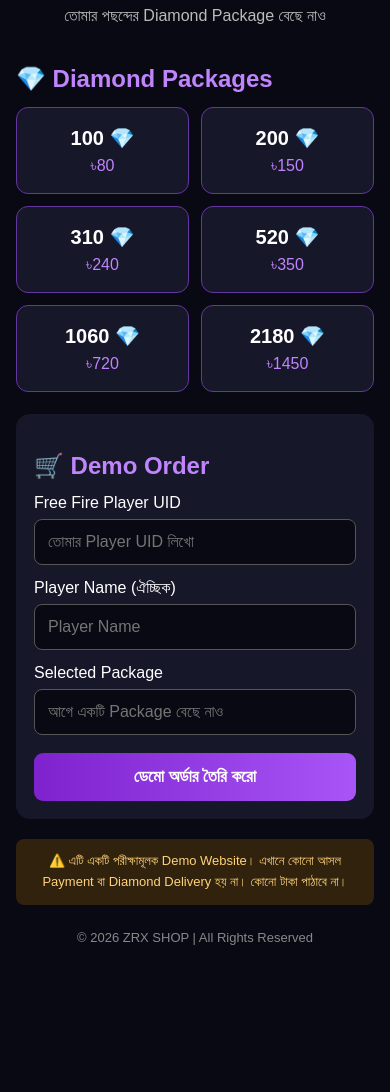
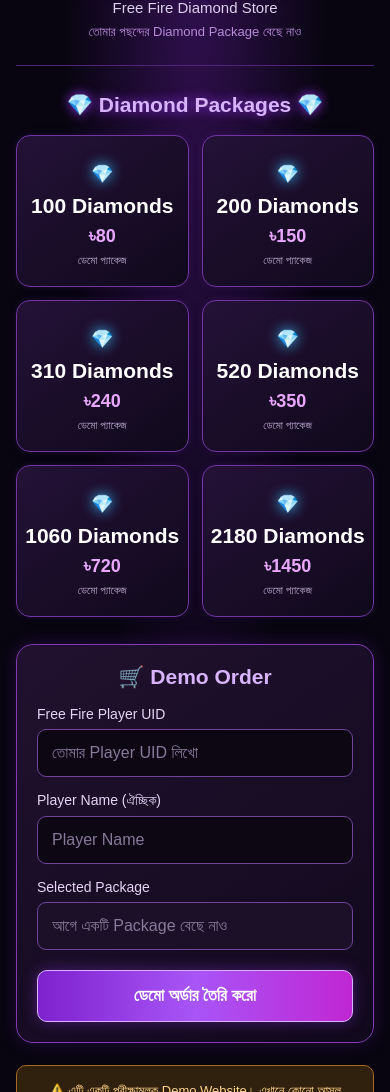
Before and after one commit to pixzerox15-design/zrx-topup-backend, a plain HTML site: page index.html in a window 390 px wide. Shown: the part 100-1192 px from the top of the page. Before the commit the page ends 1071 px from the top, so only its background shows below. Drawn offline with Linux system fonts and the light colour scheme.

Commit message:
Refactor index.html with updated styles and structure
Updated styles and structure of the index.html file, including changes to the title, layout, and button functionalities. Enhanced the visual design with new CSS variables and improved responsiveness.

```diff
--- a/index.html
+++ b/index.html
@@ -4,7 +4,7 @@
 <head>
 <meta charset="UTF-8">
 <meta name="viewport" content="width=device-width, initial-scale=1.0">
-<title>ZRX SHOP - Free Fire Diamond</title>
+<title>ZRX SHOP - Purple Neon</title>
 
 <style>
 * {
@@ -13,141 +13,232 @@
   padding: 0;
 }
 
+:root {
+  --purple: #a855f7;
+  --light: #d8b4fe;
+  --pink: #e879f9;
+  --bg: #080510;
+  --card: #160d25;
+}
+
 body {
   font-family: Arial, sans-serif;
-  background: #090914;
-  color: white;
+  background:
+    radial-gradient(ellipse at top, #321052 0%, transparent 48%),
+    var(--bg);
+  color: #fff;
   padding: 16px;
+  min-height: 100vh;
 }
 
 .container {
-  max-width: 500px;
+  max-width: 560px;
   margin: auto;
 }
 
 header {
   text-align: center;
-  padding: 20px 0;
+  padding: 28px 10px 25px;
+  border-bottom: 1px solid #512477;
 }
 
 .logo {
-  font-size: 32px;
-  font-weight: bold;
-  color: #c084fc;
-  letter-spacing: 2px;
+  font-size: 38px;
+  font-weight: 900;
+  letter-spacing: 4px;
+  color: var(--light);
+  text-shadow: 0 0 10px #a855f7, 0 0 25px #9333ea;
 }
 
-header p {
-  color: #bbb;
-  margin-top: 8px;
+.tagline {
+  color: #ddd0ed;
+  margin-top: 12px;
+  font-size: 15px;
 }
 
-h2 {
-  margin: 20px 0 14px;
-  color: #c084fc;
+.subtag {
+  color: #b78ad8;
+  margin-top: 8px;
+  font-size: 13px;
+}
+
+.section-title {
+  color: var(--light);
+  text-align: center;
+  margin: 27px 0 18px;
+  font-size: 21px;
+  text-shadow: 0 0 12px #9333ea;
 }
 
 .packages {
   display: grid;
-  grid-template-columns: 1fr 1fr;
-  gap: 12px;
+  grid-template-columns: repeat(2, 1fr);
+  gap: 13px;
 }
 
 .package {
-  background: #17172a;
-  border: 1px solid #6535a0;
-  border-radius: 12px;
-  padding: 18px 8px;
+  width: 100%;
+  background: linear-gradient(145deg, #241137, #10091b);
+  border: 1px solid #7135a5;
+  border-radius: 14px;
+  padding: 19px 8px;
   text-align: center;
+  color: white;
   cursor: pointer;
-  transition: 0.2s;
+  transition: .2s;
+  box-shadow: 0 0 10px #7e22ce22;
 }
 
 .package:hover,
 .package.selected {
-  background: #38205b;
-  border: 2px solid #c084fc;
+  border: 2px solid #d8b4fe;
+  background: linear-gradient(145deg, #55217c, #261039);
+  box-shadow: 0 0 12px #a855f7, 0 0 25px #9333ea55;
+  transform: translateY(-2px);
+}
+
+.diamond {
+  display: block;
+  font-size: 28px;
+  margin-bottom: 9px;
+  filter: drop-shadow(0 0 7px #38bdf8);
 }
 
 .package strong {
   display: block;
-  font-size: 20px;
-  color: #fff;
+  font-size: 21px;
 }
 
 .package span {
   display: block;
+  margin-top: 8px;
+  color: #e9a8ff;
+  font-size: 18px;
+  font-weight: bold;
+}
+
+.package small {
+  display: block;
+  color: #bda8d0;
   margin-top: 7px;
-  color: #c084fc;
+  font-size: 11px;
 }
 
 .form-box {
-  background: #17172a;
-  padding: 18px;
-  border-radius: 14px;
-  margin-top: 22px;
+  background: linear-gradient(145deg, #21112f, #11091c);
+  border: 1px solid #8139b7;
+  border-radius: 17px;
+  padding: 20px;
+  margin-top: 27px;
+  box-shadow: 0 0 18px #9333ea33;
+}
+
+.form-box h2 {
+  color: var(--light);
+  text-align: center;
+  font-size: 21px;
+  margin-bottom: 17px;
 }
 
 label {
   display: block;
-  margin: 14px 0 7px;
+  margin: 15px 0 7px;
+  color: #e7d4f7;
+  font-size: 14px;
 }
 
 input {
   width: 100%;
-  padding: 13px;
-  border: 1px solid #555;
-  border-radius: 8px;
-  background: #090914;
+  padding: 14px;
+  border: 1px solid #71439a;
+  border-radius: 9px;
+  background: #0c0713;
   color: white;
   font-size: 16px;
+  outline: none;
 }
 
-button {
+input:focus {
+  border-color: #d8b4fe;
+  box-shadow: 0 0 10px #a855f766;
+}
+
+input::placeholder {
+  color: #89799b;
+}
+
+input[readonly] {
+  color: #e9b5ff;
+  background: #1b1028;
+}
+
+button.order-btn {
   width: 100%;
-  padding: 14px;
-  margin-top: 18px;
-  border: none;
-  border-radius: 9px;
-  background: linear-gradient(90deg, #7e22ce, #a855f7);
+  padding: 15px;
+  margin-top: 20px;
+  border: 1px solid #d8b4fe;
+  border-radius: 10px;
+  background: linear-gradient(90deg, #7e22ce, #a855f7, #c026d3);
   color: white;
   font-size: 17px;
   font-weight: bold;
   cursor: pointer;
+  box-shadow: 0 0 15px #9333ea66;
+  transition: .2s;
+}
+
+button.order-btn:hover {
+  box-shadow: 0 0 22px #c084fc;
 }
 
 button:disabled {
-  opacity: 0.6;
+  opacity: .6;
   cursor: not-allowed;
 }
 
 #result {
   display: none;
-  background: #20203a;
+  background: #1b1028;
   border: 1px solid #a855f7;
-  padding: 15px;
+  padding: 14px;
   border-radius: 10px;
-  margin-top: 18px;
-  line-height: 1.8;
+  margin-top: 17px;
+  line-height: 1.7;
   overflow-wrap: anywhere;
+  font-size: 14px;
 }
 
 .notice {
-  margin-top: 20px;
-  padding: 12px;
-  background: #30220d;
-  color: #ffd27a;
-  border-radius: 8px;
+  margin-top: 22px;
+  padding: 14px;
+  background: #30200e;
+  border: 1px solid #a66b23;
+  color: #ffd58a;
+  border-radius: 10px;
   font-size: 13px;
-  line-height: 1.6;
+  line-height: 1.7;
   text-align: center;
 }
 
 footer {
   text-align: center;
-  color: #888;
-  margin: 25px 0 10px;
-  font-size: 13px;
+  color: #927fa4;
+  margin: 27px 0 12px;
+  font-size: 12px;
+}
+
+@media (max-width: 360px) {
+  .logo {
+    font-size: 31px;
+  }
+
+  .package {
+    padding: 15px 5px;
+  }
+
+  .package strong {
+    font-size: 18px;
+  }
 }
 </style>
 </head>
@@ -157,43 +248,61 @@ footer {
 
 <header>
   <div class="logo">ZRX SHOP</div>
-  <p>Free Fire Diamond Store</p>
-  <p>তোমার পছন্দের Diamond Package বেছে নাও</p>
+  <p class="tagline">Free Fire Diamond Store</p>
+  <p class="subtag">তোমার পছন্দের Diamond Package বেছে নাও</p>
 </header>
 
-<h2>💎 Diamond Packages</h2>
+<h2 class="section-title">💎 Diamond Packages 💎</h2>
 
 <div class="packages">
 
-  <div class="package" onclick="selectPackage(100,this)">
-    <strong>100 💎</strong>
+  <button type="button" class="package"
+    onclick="selectPackage(100,80,this)">
+    <span class="diamond">💎</span>
+    <strong>100 Diamonds</strong>
     <span>৳80</span>
-  </div>
+    <small>ডেমো প্যাকেজ</small>
+  </button>
 
-  <div class="package" onclick="selectPackage(200,this)">
-    <strong>200 💎</strong>
+  <button type="button" class="package"
+    onclick="selectPackage(200,150,this)">
+    <span class="diamond">💎</span>
+    <strong>200 Diamonds</strong>
     <span>৳150</span>
-  </div>
+    <small>ডেমো প্যাকেজ</small>
+  </button>
 
-  <div class="package" onclick="selectPackage(310,this)">
-    <strong>310 💎</strong>
+  <button type="button" class="package"
+    onclick="selectPackage(310,240,this)">
+    <span class="diamond">💎</span>
+    <strong>310 Diamonds</strong>
     <span>৳240</span>
-  </div>
+    <small>ডেমো প্যাকেজ</small>
+  </button>
 
-  <div class="package" onclick="selectPackage(520,this)">
-    <strong>520 💎</strong>
+  <button type="button" class="package"
+    onclick="selectPackage(520,350,this)">
+    <span class="diamond">💎</span>
+    <strong>520 Diamonds</strong>
     <span>৳350</span>
-  </div>
+    <small>ডেমো প্যাকেজ</small>
+  </button>
 
-  <div class="package" onclick="selectPackage(1060,this)">
-    <strong>1060 💎</strong>
+  <button type="button" class="package"
+    onclick="selectPackage(1060,720,this)">
+    <span class="diamond">💎</span>
+    <strong>1060 Diamonds</strong>
     <span>৳720</span>
-  </div>
+    <small>ডেমো প্যাকেজ</small>
+  </button>
 
-  <div class="package" onclick="selectPackage(2180,this)">
-    <strong>2180 💎</strong>
+  <button type="button" class="package"
+    onclick="selectPackage(2180,1450,this)">
+    <span class="diamond">💎</span>
+    <strong>2180 Diamonds</strong>
     <span>৳1450</span>
-  </div>
+    <small>ডেমো প্যাকেজ</small>
+  </button>
 
 </div>
 
@@ -206,6 +315,7 @@ footer {
     id="uid"
     type="text"
     inputmode="numeric"
+    maxlength="20"
     placeholder="তোমার Player UID লিখো"
   >
 
@@ -225,7 +335,11 @@ footer {
     readonly
   >
 
-  <button id="orderButton" onclick="placeOrder()">
+  <button
+    type="button"
+    class="order-btn"
+    id="orderButton"
+    onclick="placeOrder()">
     ডেমো অর্ডার তৈরি করো
   </button>
 
@@ -247,9 +361,11 @@ footer {
 
 <script>
 let selectedPackage = 0;
+let selectedPrice = 0;
 
-function selectPackage(amount, element) {
+function selectPackage(amount, price, element) {
   selectedPackage = amount;
+  selectedPrice = price;
 
   document.querySelectorAll(".package").forEach(function(item) {
     item.classList.remove("selected");
@@ -258,18 +374,16 @@ function selectPackage(amount, element) {
   element.classList.add("selected");
 
   document.getElementById("selected").value =
-    amount + " Diamonds";
+    amount + " Diamonds — ৳" + price;
 }
 
 async function placeOrder() {
 
   const uid = document.getElementById("uid").value.trim();
-
   const playerName =
     document.getElementById("playerName").value.trim();
 
   const result = document.getElementById("result");
-
   const button = document.getElementById("orderButton");
 
   if (!selectedPackage) {
@@ -278,7 +392,7 @@ async function placeOrder() {
   }
 
   if (!/^\d{5,20}$/.test(uid)) {
-    alert("সঠিক Player UID লিখো!");
+    alert("সঠিক Demo Player UID লিখো!");
     return;
   }
 
@@ -292,11 +406,9 @@ async function placeOrder() {
 
     const response = await fetch("/api/orders", {
       method: "POST",
-
       headers: {
         "Content-Type": "application/json"
       },
-
       body: JSON.stringify({
         uid: uid,
         name: playerName,
@@ -317,8 +429,7 @@ async function placeOrder() {
   } catch (error) {
 
     result.textContent =
-      "❌ অর্ডার সংরক্ষণ হয়নি। " +
-      "সার্ভার বা ডেটাবেজ সংযোগ পরীক্ষা করতে হবে।";
+      "❌ অর্ডার সংরক্ষণ হয়নি। সার্ভার বা ডেটাবেজ সংযোগ পরীক্ষা করতে হবে।";
 
   } finally {
 
```
